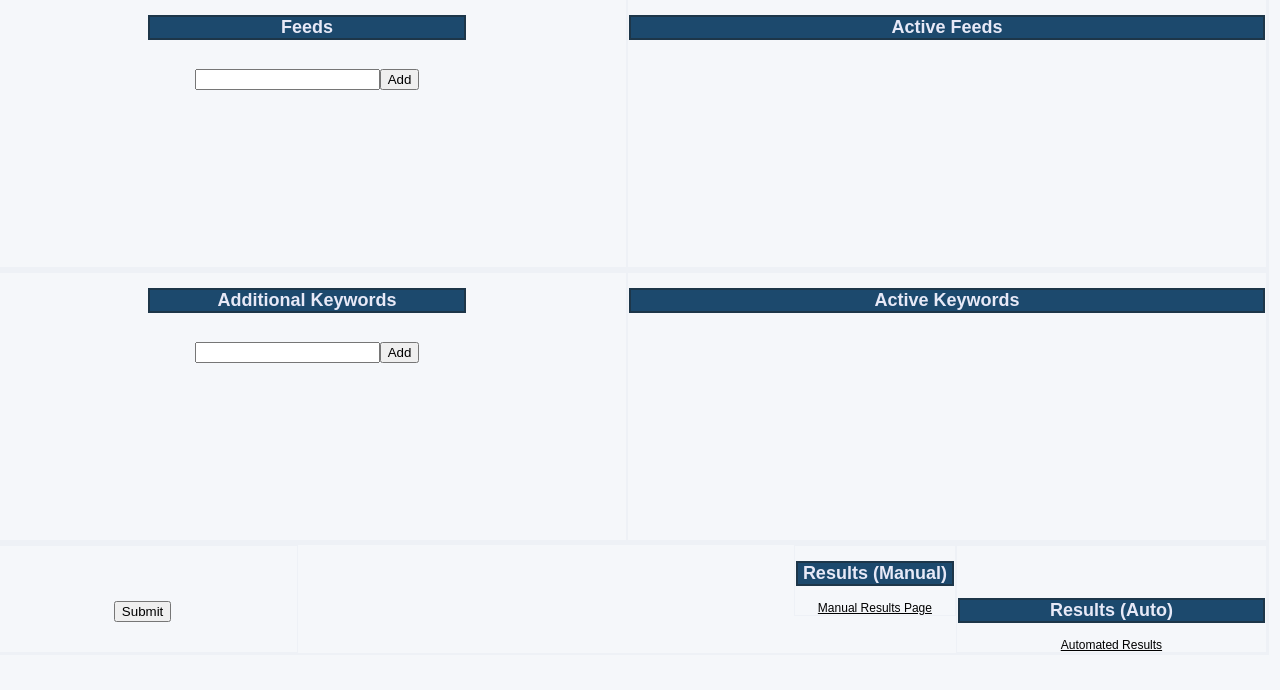
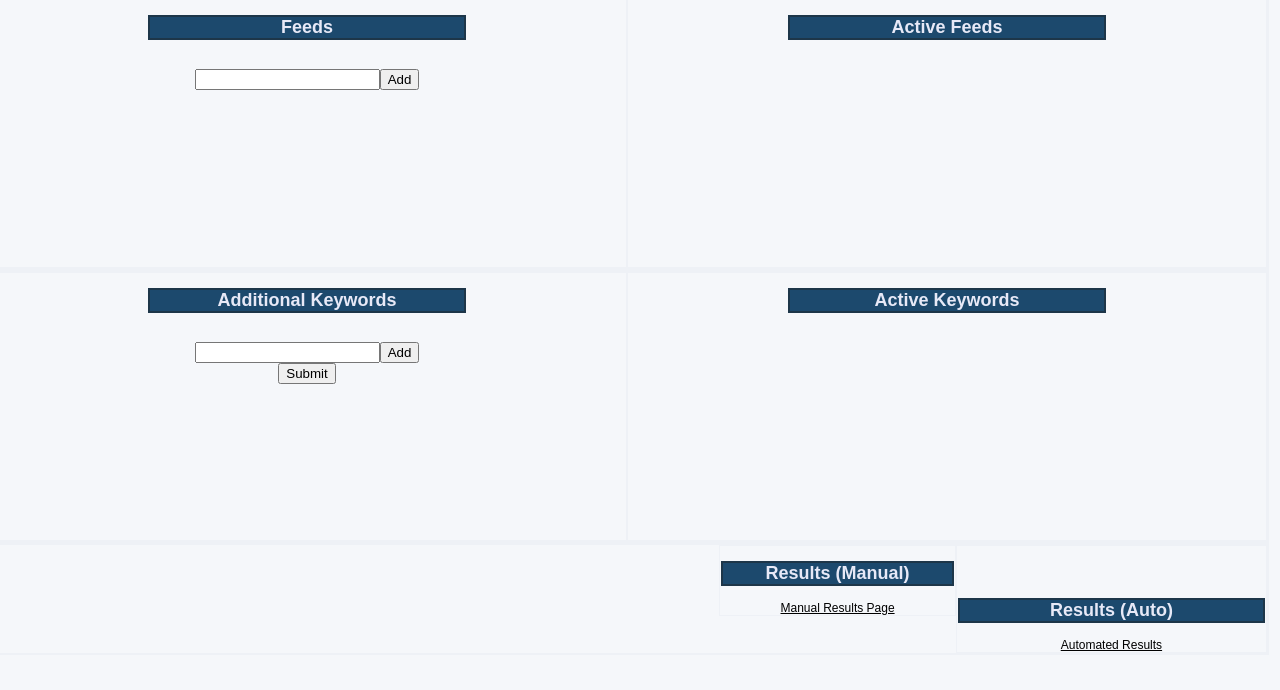
Before and after one commit to JulienArnold/consum-rss-trawler, a website: page public/index.html in a window 1280 px wide. Shown: the part 26-716 px from the top of the page. Drawn offline with nearby package versions, Linux system fonts and the light colour scheme; no server answers.

Commit message:
div messing

```diff
--- a/public/index.html
+++ b/public/index.html
@@ -78,13 +78,15 @@
     </form>
   </div>
 
-  <div id="scrollDiv" class="col-2">
+<div id="scrollDiv" class="col-2">
+  <div class="rssForm">
     <h2>Active Feeds</h2>
     <nav id="feedsScroll">
       <ul id="feedsScrollList">
       </ul>
     </nav>
   </div>
+</div>
 
 </div>
 
@@ -93,25 +95,23 @@
   <form id="inputKeywordsForm" class="rssForm">
     <h2>Additional Keywords</h2><br>
     <input type="text" id="keywordsBox"><input type="button" id="keywordsButton" value="Add" onclick="sendKeywords(); appendKeywordsList()"><br>
+    <input type="submit" id="startButton" value="Submit" onclick="begin()"><br>
   </form>
   </div>
 
   <div id="scrollDiv2" class="col-2">
+    <div class="rssForm">
     <h2>Active Keywords</h2>
     <nav id="keywordsScroll">
       <ul id="keywordsScrollList">
       </ul>
     </nav>
   </div>
+  </div>
 
 </div>
 
 <div class="row">
-  <div id="submitFormDiv" class="col-1">
-    <form id="submitFormForm" class="rssForm">
-      <input type="submit" id="startButton" value="Submit" onclick="begin()"><br>
-    </form>
-  </div>
 
   <div id="redirectDiv" class="col-3">
     <h2>Results (Manual)</h2>
```
